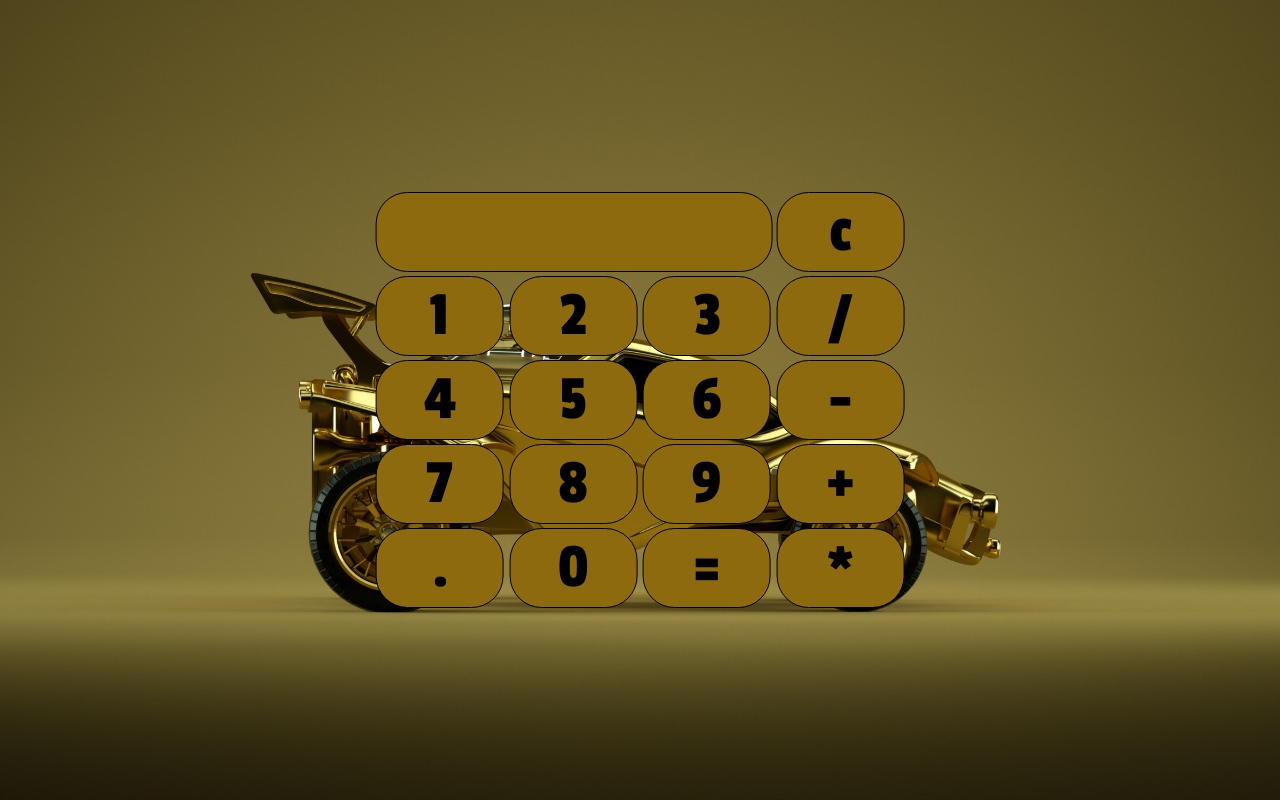
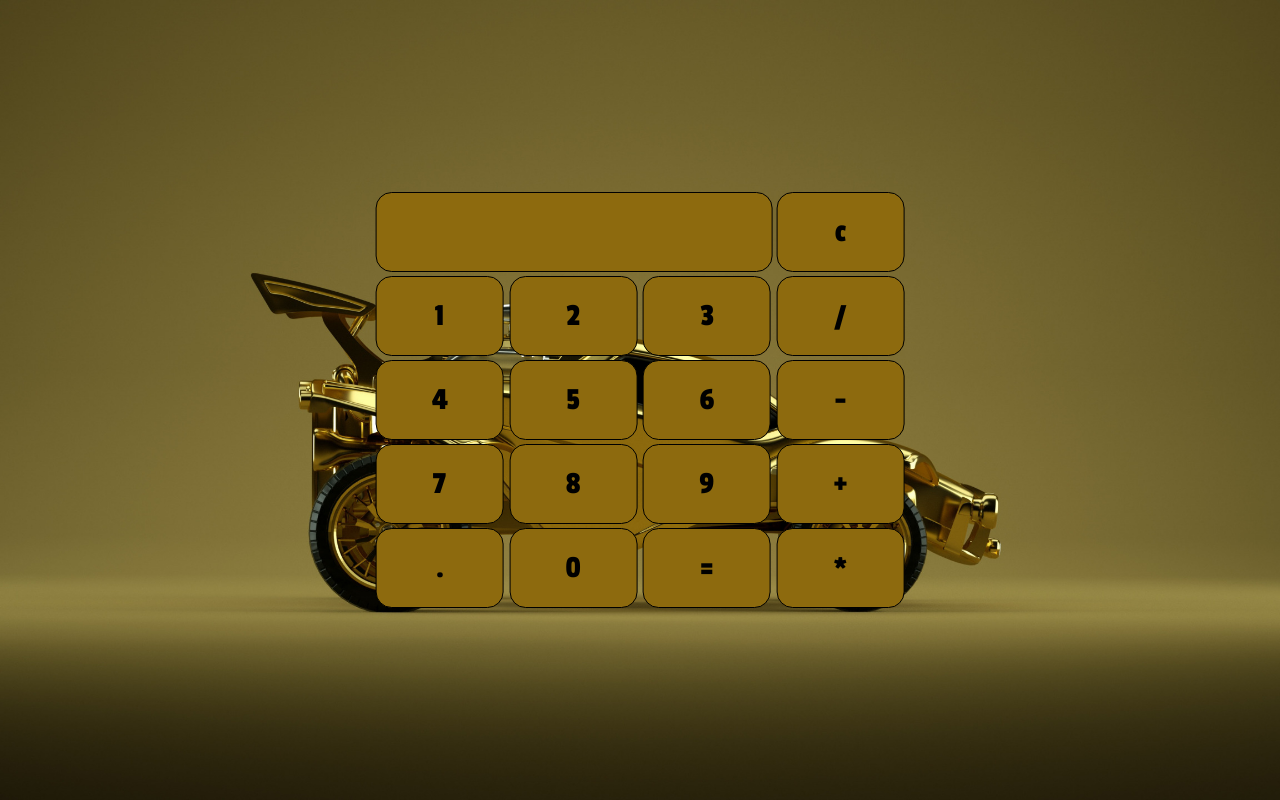
Before and after one commit to 5alidshammout/rl-calc, a plain HTML site: page index.html in a window 1280 px wide. Drawn offline with Linux system fonts and the light colour scheme.

Commit message:
Update style.css

```diff
--- a/assets/style.css
+++ b/assets/style.css
@@ -10,7 +10,7 @@ input[type="submit"], [type="button"], [type="reset"] {
   height: 10vh;
   border: 1px solid black;
   outline: none;
-  font-size: 5vw;
+  font-size: clamp(1rem, 10vw, 2rem);
   color: black;
   font-family: 'Passion One', cursive;
   background-color: #8D6A0E;
@@ -23,7 +23,7 @@ input[type="text"] {
   height: 10vh;
   border: 1px solid black;
   outline: none;
-  font-size: 5vw;
+  font-size: clamp(1rem, 10vw, 2rem);
   color: black;
   font-family: 'Passion One', cursive;
   background-color: #8D6A0E;
```
